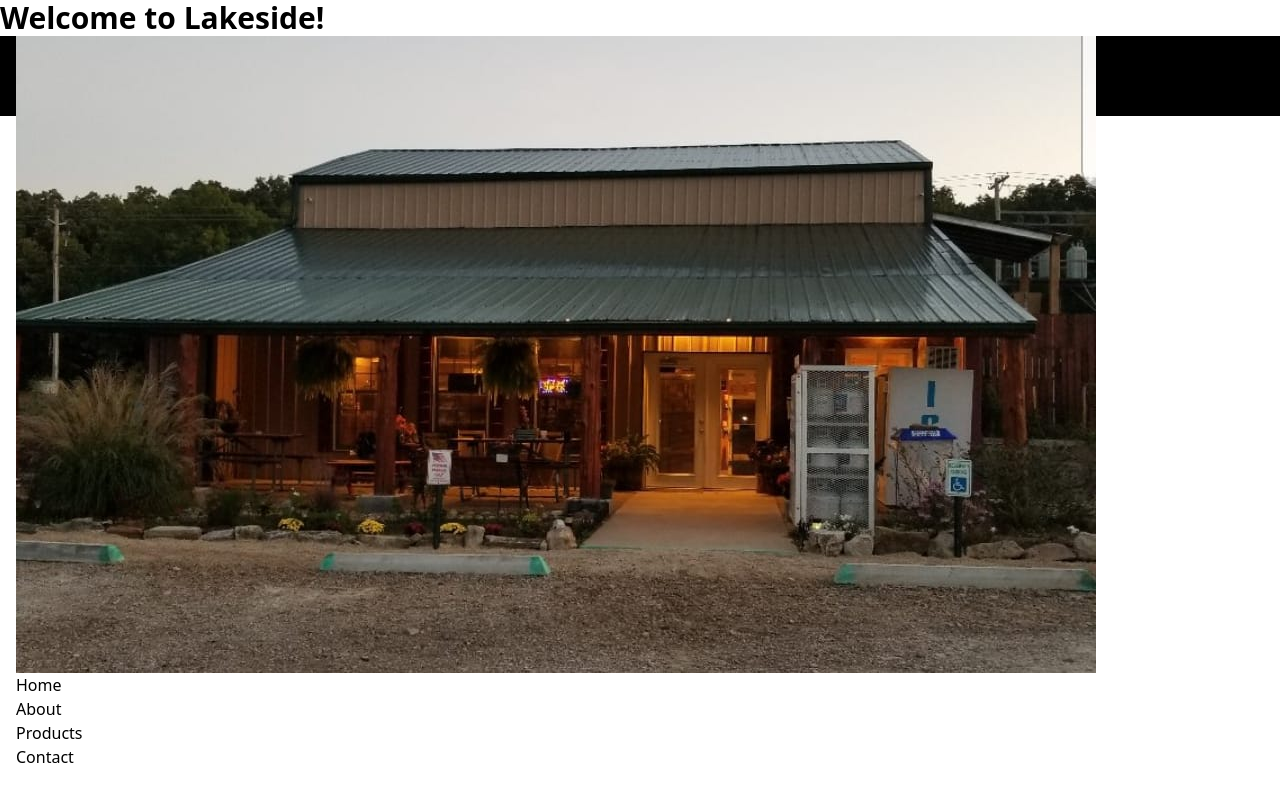
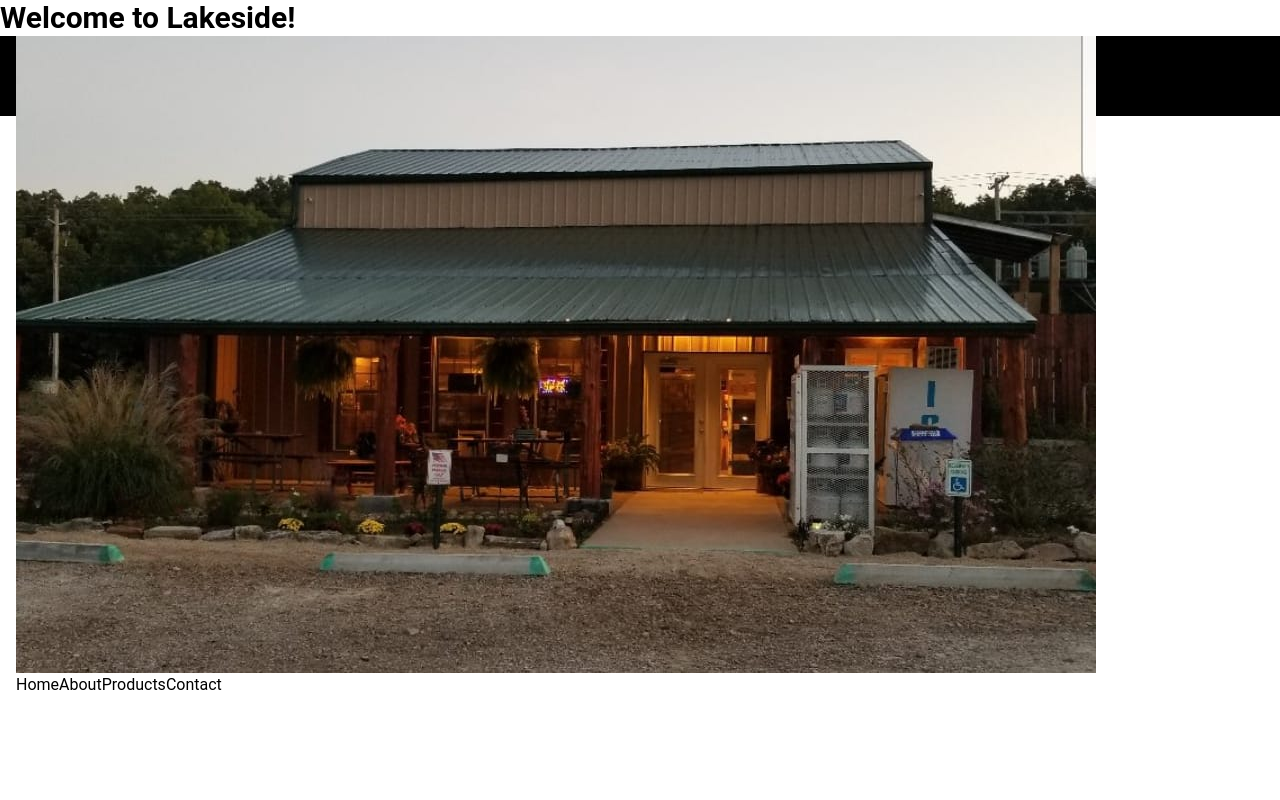
Before and after one commit to AdamCEssmyer/LakesideGeneral, a React (Create React App) app: page / in a window 1280 px wide. Built offline with nearby package versions, Linux system fonts and the light colour scheme.

Commit message:
imported react iconsand google font

```diff
--- a/src/components/navbar.jsx
+++ b/src/components/navbar.jsx
@@ -1,5 +1,6 @@
 import React from 'react'
 import Image from '../assets/LGfront.jpeg'
+import {FaBars, Fatimes} from 'react-icons/fa';
 
 const Navbar = () => {
     return(
@@ -8,7 +9,7 @@ const Navbar = () => {
                 <img src={Image} alt="lakeside" />
 
                 {/*Menu is here*/}
-                <ul>
+                <ul className="flex">
                     <li>Home</li>
                     <li>About</li>
                     <li>Products</li>
@@ -17,8 +18,8 @@ const Navbar = () => {
             </div>
 
             {/*Hamburger*/}
-            <div>
-
+            <div className = 'hidden'>
+                <FaBars />
             </div>
 
 
--- a/src/index.css
+++ b/src/index.css
@@ -1,3 +1,14 @@
 @tailwind base;
 @tailwind components;
 @tailwind utilities;
+
+@import url('https://fonts.googleapis.com/css2?family=Roboto:wght@300&display=swap');
+
+@layer base{
+    body{
+        @apply font-[Roboto];
+    }
+    li {
+        @apply font-[Roboto];
+    }
+}
```
